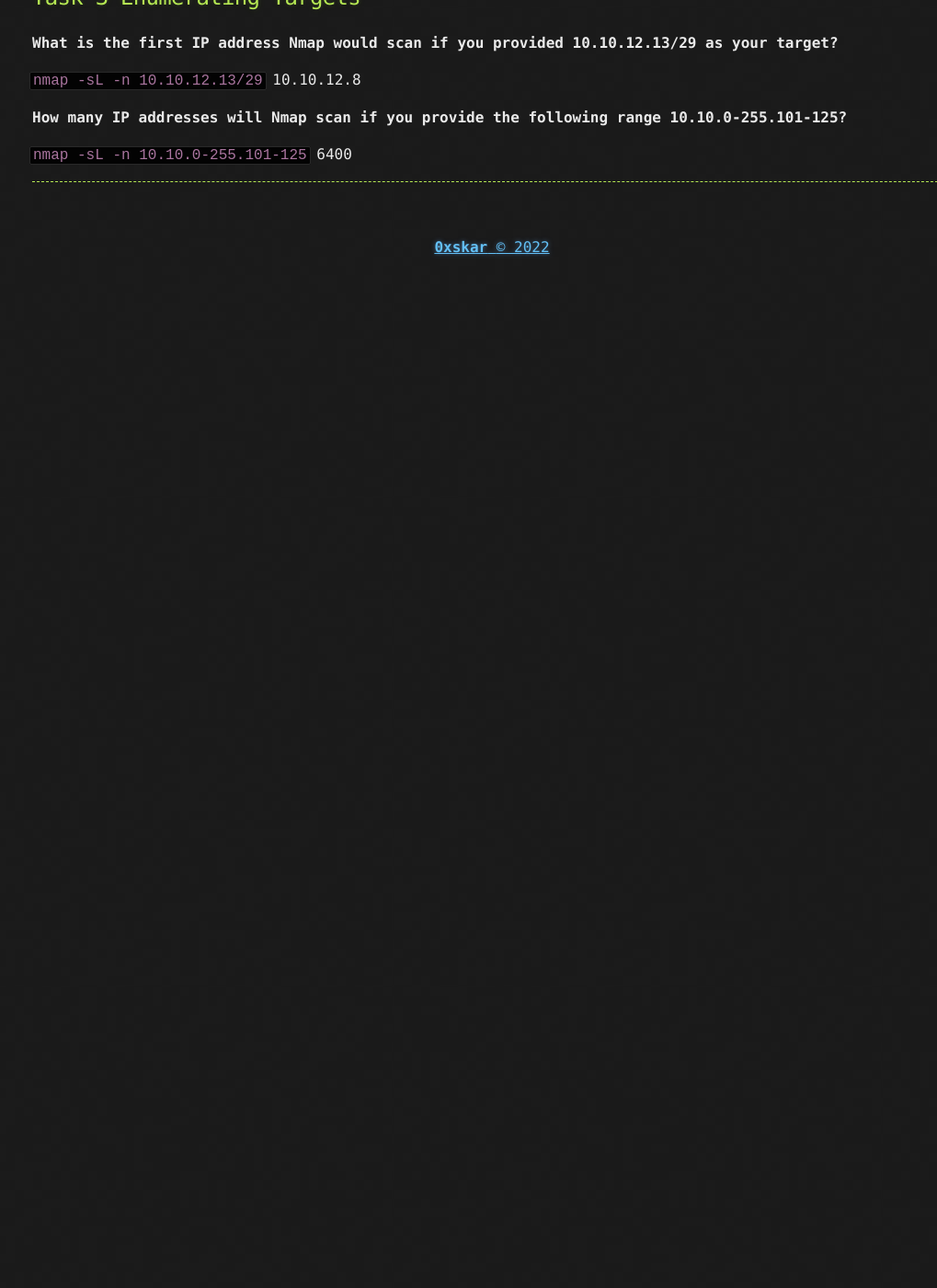
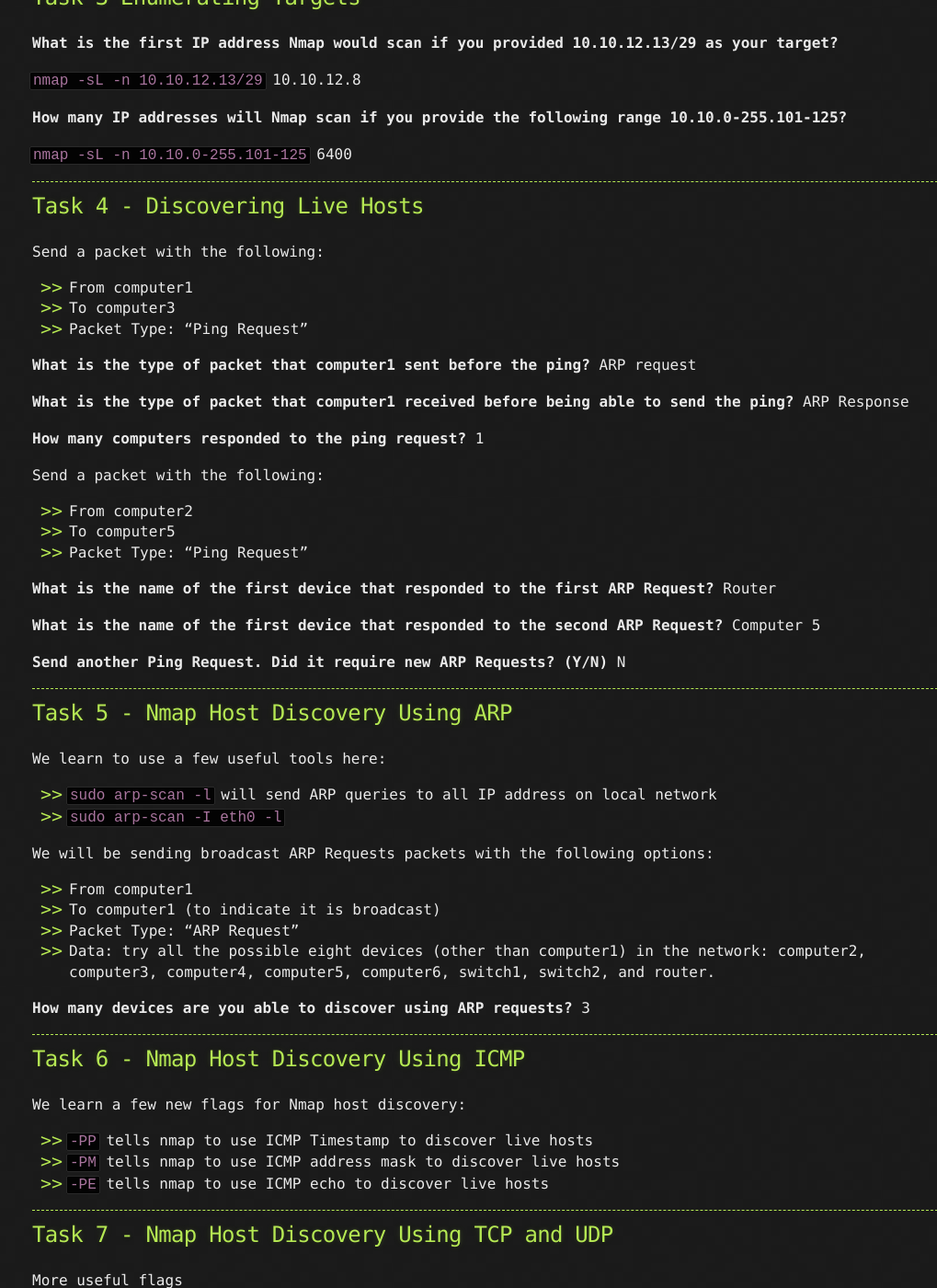
Before and after one commit to 0xskar/0xskar.github.io, a Jekyll site: the page built from _posts/2022-06-15-TryHackMe-nmap01.md, in a window 1280 px wide and 1400 px high, scrolled down 1056 px. Shown: the whole window at 92% size, without its empty margins (105-1124 px from the left). Built offline with Jekyll 4.4.1, drawn with Linux system fonts in a browser that asks for light colours; before the commit the page ends 1324 px from its top, so only the background shows below that; some of the changed text lies outside the part shown.

Commit message:
finished nmap live host discovery

```diff
--- a/_posts/2022-06-15-TryHackMe-nmap01.md
+++ b/_posts/2022-06-15-TryHackMe-nmap01.md
@@ -55,3 +55,107 @@
 ``nmap -sL -n 10.10.0-255.101-125`` 6400
 
 * * *
+
+## [](#header-2)Task 4 - Discovering Live Hosts
+
+Send a packet with the following:
+
+   - From computer1
+   - To computer3
+   - Packet Type: “Ping Request”
+
+**What is the type of packet that computer1 sent before the ping?** ARP request
+
+**What is the type of packet that computer1 received before being able to send the ping?** ARP Response
+
+**How many computers responded to the ping request?** 1
+
+Send a packet with the following:
+
+   - From computer2
+   - To computer5
+   - Packet Type: “Ping Request”
+
+**What is the name of the first device that responded to the first ARP Request?** Router
+
+**What is the name of the first device that responded to the second ARP Request?** Computer 5
+
+**Send another Ping Request. Did it require new ARP Requests? (Y/N)** N
+
+* * *
+
+## [](#header-2)Task 5 - Nmap Host Discovery Using ARP
+
+We learn to use a few useful tools here:
+
+- ``sudo arp-scan -l`` will send ARP queries to all IP address on local network
+- ``sudo arp-scan -I eth0 -l``
+
+We will be sending broadcast ARP Requests packets with the following options:
+
+   - From computer1
+   - To computer1 (to indicate it is broadcast)
+   - Packet Type: “ARP Request”
+   - Data: try all the possible eight devices (other than computer1) in the network: computer2, computer3, computer4, computer5, computer6, switch1, switch2, and router.
+
+**How many devices are you able to discover using ARP requests?** 3
+
+* * *
+
+## [](#header-2)Task 6 - Nmap Host Discovery Using ICMP
+
+We learn a few new flags for Nmap host discovery:
+
+- ``-PP`` tells nmap to use ICMP Timestamp to discover live hosts
+- ``-PM`` tells nmap to use ICMP address mask to discover live hosts
+- ``-PE`` tells nmap to use ICMP echo to discover live hosts
+
+* * *
+
+## [](#header-2)Task 7 - Nmap Host Discovery Using TCP and UDP
+
+More useful flags
+
+- ``-PS#`` tells nmap to use TCP/SYN ping where # is the port
+- ``-PA#`` tells nmap to use TCP/ACK ping
+- ``-PU`` for UDP ping
+
+Also ``masscan`` can be used for all of the above but need a port specified.
+
+**Which TCP ping scan does not require a privileged account?** TCP SYN Ping
+
+**Which TCP ping scan requires a privileged account?** TCP ACK Ping
+
+**What option do you need to add to Nmap to run a TCP SYN ping scan on the telnet port?** -PS23
+
+* * *
+
+## [](#header-2)Task 8 - Using Reverse-DNS Lookup
+
+By default, Nmap will look up online hosts; however, you can use the option ``-R`` to query the DNS server even for offline hosts. If you want to use a specific DNS server, you can add the ``--dns-servers DNS_SERVER`` option.
+
+* * *
+
+## [](#header-2)Task 9 - Summary
+
+List of useful commands and options from this room:
+
+| Scan Type | Example Command |
+|-----------|-----------------|
+| ARP Scan | ``sudo nmap -PR -sn MACHINE_IP/24`` |
+| ICMP Echo Scan | ``sudo nmap -PE -sn MACHINE_IP/24`` |
+| ICMP Timestamp Scan | ``sudo nmap -PP -sn MACHINE_IP/24`` |
+| ICMP Address Mask Scan | ``sudo nmap -PM -sn MACHINE_IP/24`` |
+| TCP SYN Ping Scan | ``sudo nmap -PS22,80,443 -sn MACHINE_IP/30`` |
+| TCP ACK Ping Scan | ``sudo nmap -PA22,80,443 -sn MACHINE_IP/30`` |
+| UDP Ping Scan | ``sudo nmap -PU53,161,162 -sn MACHINE_IP/30`` |
+
+Remember to add -sn if you are only interested in host discovery without port-scanning. Omitting -sn will let Nmap default to port-scanning the live hosts.
+
+| Option | Purpose |
+|--------|---------|
+| -n | no DNS lookup |
+| -R | reverse-DNS lookup for all hosts |
+| -sn | host discovery only |
+
+* * *
```
Also changed, not shown: 2 other files.
